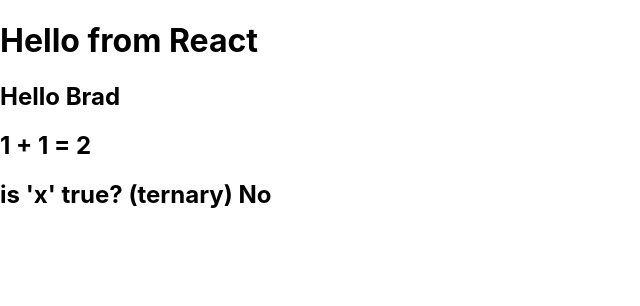
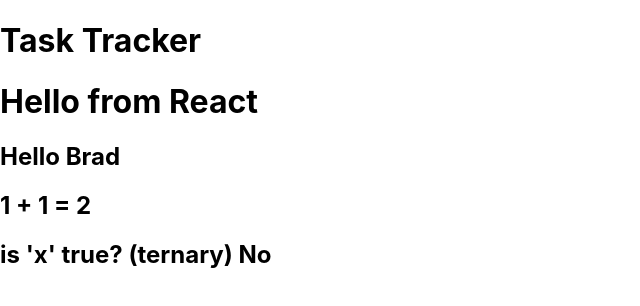
Before and after one commit to tiukenywil11/reactJsCrashCourse, a React (Create React App) app in the folder react-task-tracker/: page / in a window 1280 px wide. Shown: the top 306 px of the page, without its empty margins (0-640 px from the left). Built offline with nearby package versions, Linux system fonts and the light colour scheme.

Commit message:
Appended the following files to try out components: App.js, Header.js

```diff
--- a/react-task-tracker/src/App.js
+++ b/react-task-tracker/src/App.js
@@ -1,9 +1,12 @@
+import Header from './components/Header';
+
 function App() {
   const name = 'Brad';
   const x = false;
 
   return (
     <div className="container">
+      <Header/>
       <h1> Hello from React</h1>
       <h2> Hello {name}</h2>
       <h2> 1 + 1 = {1 + 1}</h2>
@@ -12,4 +15,15 @@
   );
 }
 
+/*
+-- Example of class based function
+import React from 'react'
+
+class App extends React.Component {
+  render() {
+    return <h1> Hello from a class </h1>
+  }
+}
+*/
+
 export default App;
--- /dev/null
+++ b/react-task-tracker/src/components/Header.js
@@ -0,0 +1,9 @@
+const Header = () => {
+    return (
+        <header>
+            <h1> Task Tracker </h1>
+        </header>
+    )
+}
+
+export default Header
```
